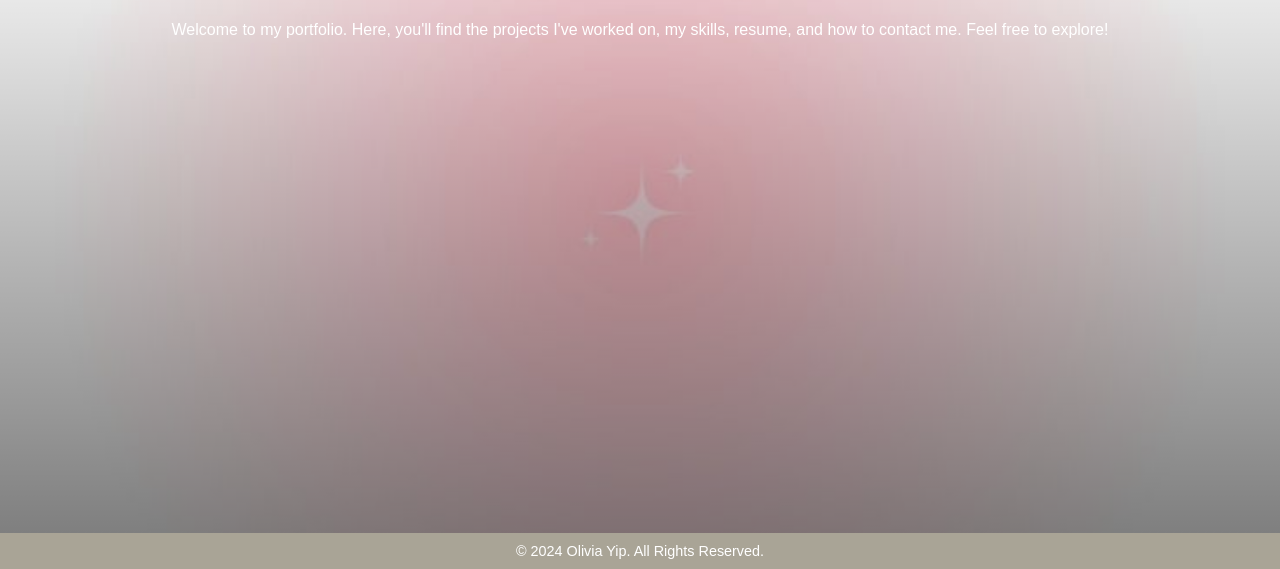
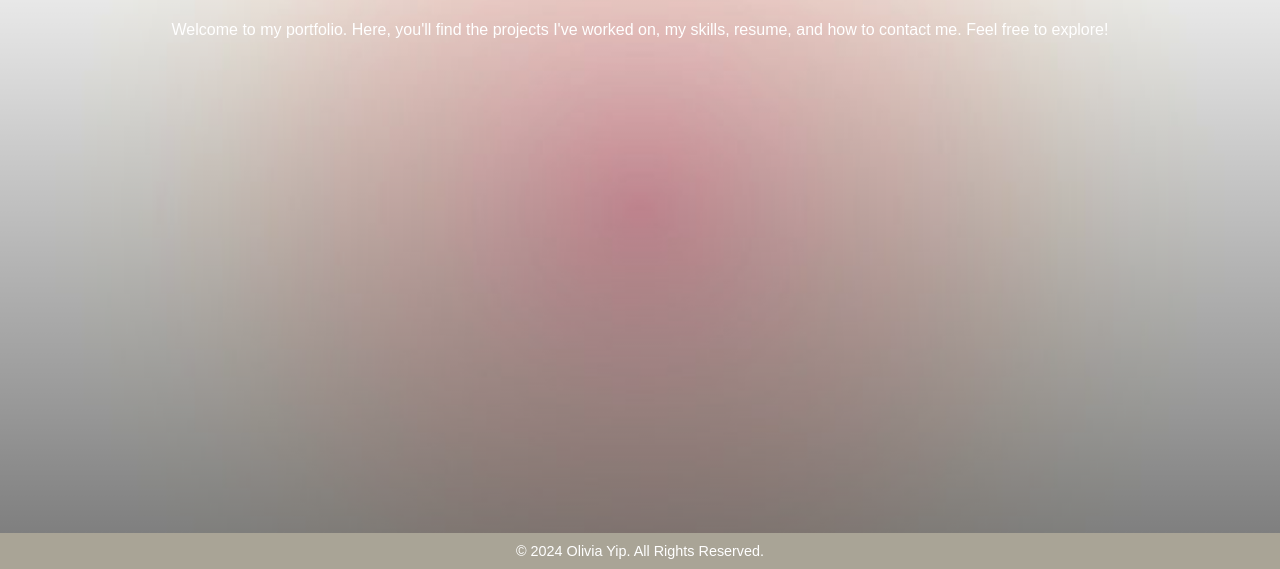
Before and after one commit to oliviayiip/Yip_Olivia_a3, a plain HTML site: page index.html in a window 1280 px wide. Shown: the part 256-825 px from the top of the page. Drawn offline with Linux system fonts and the light colour scheme; a web font is replaced by a local one.

Commit message:
background

```diff
--- a/index.html
+++ b/index.html
@@ -64,7 +64,8 @@
       padding: 50px 10%;
       min-height: calc(100vh - 150px);
       box-sizing: border-box;
-      background-image: linear-gradient(rgba(0, 0, 0, 0), rgba(0, 0, 0, 0.5)), url('24dc7a72804a13fdfe986f47ed9ee19f.jpg');
+      background-image: linear-gradient(rgba(0, 0, 0, 0), rgba(0, 0, 0, 0.5)), url(1c88c542dbe4eb825c1ebb8d7a45ba43.jpg
+);
       background-size: cover;
       background-position: center;
       background-repeat: no-repeat;
```
